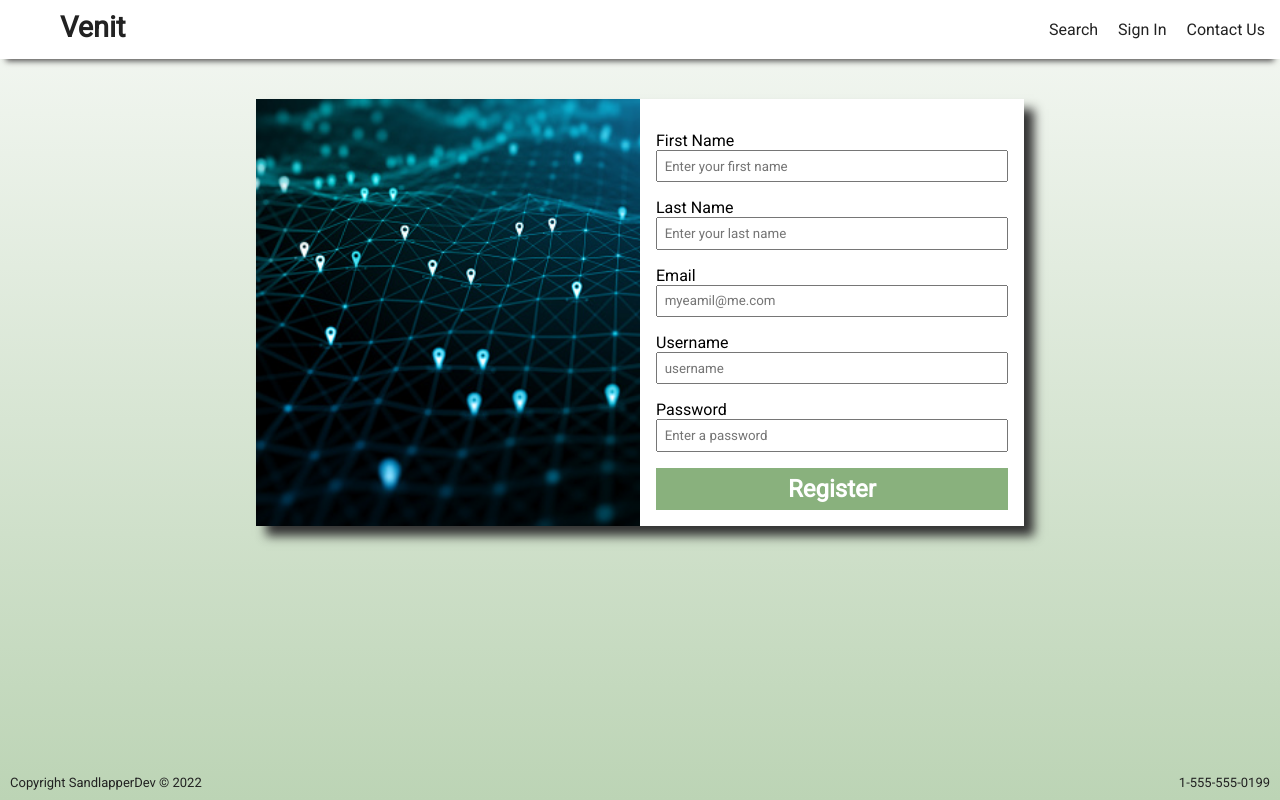
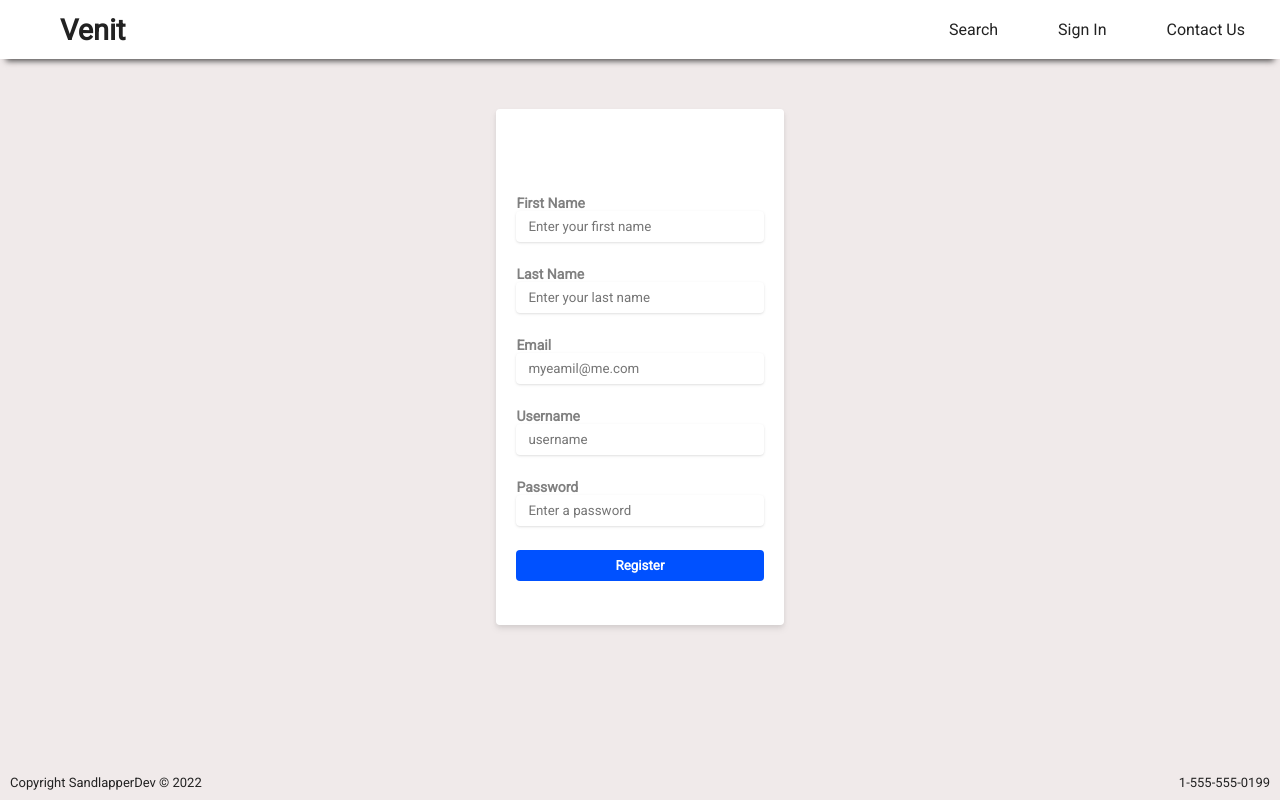
Before and after one commit to jlybrand/Venit, a Node server app: page /users/register in a window 1280 px wide. Run offline with Node 20, Linux system fonts and the light colour scheme.

Commit message:
removed commented code and style changes

```diff
--- a/public/stylesheets/venit.css
+++ b/public/stylesheets/venit.css
@@ -1,17 +1,14 @@
 @import url("https://fonts.googleapis.com/css?family=Roboto");
 
 * {
-  box-sizing: border-box; /* added */
+  box-sizing: border-box;
   font-family: "Roboto", sans-serif;
-  margin: 0; /* added */
+  margin: 0;
   padding: 0;
 }
 
 body {
-  background: linear-gradient(to bottom, #f5f8f4, #bcd4b5);
-  background: -webkit-linear-gradient(to top, #f5f8f4, #bcd4b5);
-  background-repeat: no-repeat;
-  background-attachment: fixed;
+background-color: rgb(240, 234, 234);
   display: flex;
   flex-direction: column;
   min-height: 100vh;
@@ -19,7 +16,7 @@ body {
 }
 
 .nav-bar {
-  /* align-items: center; */
+  align-items: center;
   background-color: #fff;
   box-shadow: 0 8px 6px -6px rgb(77, 75, 75);
   display: flex;
@@ -67,12 +64,11 @@ body {
 }
 
 .nav-list > li {
-  border-top: solid black 1px;
   padding: 10px;
 }
 
 nav > ul > li > a {
-  color: #222;
+  /* color: #222; */
   text-decoration: none;
 }
 
@@ -105,73 +101,11 @@ footer {
   justify-content: center;
 }
 
-#form-content {
-  box-shadow: 10px 10px 10px #333;
-  flex: 1;
-  display: flex;
-  flex-wrap: wrap;
-  justify-content: center;
-  margin: 0 auto;
-}
-
-#form-right {
-  flex: 1;
-  display: flex;
-  flex-direction: column;
-}
-
-#form-detail {
-  flex: 1;
-  background-color: #fff;
-  display: flex;
-  flex-direction: column;
-  padding: 1em;
-  flex-basis: 100%;
-}
-
-.form-text {
-  align-items: center;
-  flex: 1;
-  display: flex;
-  flex-direction: column;
-  font-weight: 600;
-  padding: 1em;
-  justify-content: space-around;
-}
 
 .form-text > h2, .form-text > h3 {
-  color: #fff;
   font-size: 2.2em;
   font-weight: bold;
   text-align: center;
-}
-
-.form-text > h2 {
-  color:#222;
-}
-
-
-/* #form-detail > h2 {
-  align-self: center;
-  font-weight: 700;
-  color: rgb(75, 77, 75);
-  font-size: 2em;
-} */
-
-.search-img-wrap {
-  flex-basis: 100%;
-  flex: 1;
-  background-image: url("/images/moritz-kindler.jpg");
-  background-size: cover;
-  background-position: 85%;
-}
-
-.register-img-wrap {
-  flex-basis: 100%;
-  flex: 1;
-
-  background-image: url("/images/istockphoto-1286943539-170667a.jpg");
-  background-size: cover;
 }
 
 a.link {
@@ -298,16 +232,22 @@ ul.flash {
   display: flex;
 }
 
+.nav-list.active {
+  background-color: rgb(68, 66, 66);
+  color: white;
+  height: 20vh;
+}
+
+
+.nav-list.active li a {
+  color: white;
+}
+
 @media only screen and (min-width: 600px) {
-  #form-content {
+  /* #form-content {
     width: 60%;
     margin-top: 40px;
-  }
-
-  #form-right,
-  #form-detail {
-    flex-basis: 33%;
-  }
+  } */
 
   .nav-bar {
     flex-direction: row;
@@ -324,11 +264,95 @@ ul.flash {
     justify-content: flex-end;
   }
 
-  .nav-list > li {
-    border-top: none;
+  nav > ul > li > a {
+    color: #222;
+    padding: 20px;
   }
 
   .menu {
     display: none;
   }
 }
+
+.form-wrapper {
+  display: flex;
+  flex-direction: column;
+  max-width: 560px;
+  margin: auto;
+}
+
+#register-form-messsage {
+  color: black;
+  padding-bottom: 30px;
+}
+
+.claim-message {
+  padding-top: 20px;
+}
+
+.search-form, .register-form {
+  background-color: white;
+  max-width: 576px;
+  margin: auto;
+  padding: 24px 20px 32px 20px;
+  border-radius: 4px;
+  filter: drop-shadow(0 4px 3px rgb(0 0 0 / 0.07)) drop-shadow(0 2px 2px rgb(0 0 0 / 0.06));
+ }
+
+
+ .search-form__row, .register-form__row{
+  padding: 12px 0 12px 0;
+ }
+
+ .search-form__row label, .register-form__row label {
+  color: gray;
+  font-size: 14px;
+  font-weight: bold;
+  padding-bottom: 12px;
+ }
+
+ .search-form__row input, .register-form__row input {
+  appearance: none;
+  box-shadow: 0 1px 3px 0 rgb(0 0 0 / 0.1), 0 1px 2px -1px rgb(0 0 0 / 0.1);
+  border: none;
+  border-radius: 4px;
+  width: 100%;
+  padding: 8px 12px 8px 12px;
+  color: gray;
+ }
+
+ .search-form__row input:focus, .register-form__row input:focus {
+  outline: 2px solid transparent;
+  outline-offset: 2px;
+  box-shadow: 0 10px 15px -3px rgb(0 0 0 / 0.1), 0 4px 6px -4px rgb(0 0 0 / 0.1);
+ }
+
+ .search-form__row select, .register-form__row select {
+  background-color: white;
+  box-shadow: 0 1px 3px 0 rgb(0 0 0 / 0.1), 0 1px 2px -1px rgb(0 0 0 / 0.1);
+  border: none;
+  border-radius: 4px;
+  padding: 8px 12px 8px 12px;
+  width: 100%;
+
+ }
+
+ .search-form button, .register-form button {
+  background-color: rgb(36, 36, 212);
+  border: none;
+  border-radius: 4px;
+  color: white;
+  font-weight: bold;
+  padding: 8px 12px 8px 12px;
+  width: 100%;
+ }
+
+ .search-form button:hover, .register-form button {
+  background-color: rgb(0, 81, 255);
+ }
+
+ @media (min-width: 640px) {
+  .search-form, .register-form  {
+    margin-top: 50px;
+  }
+ }
--- a/views/register.pug
+++ b/views/register.pug
@@ -1,31 +1,30 @@
 extends layout
 
 block content
-  #page-content-column
-    #form-content
-      #form-right(class="register-img-wrap")
+
+    form.register-form(method='POST', action='/users/register')
+      #register-form-messsage
         .form-text
-          h3= eligibilityMsg
-          h3= claimMsg
-      form#form-detail(method='POST', action='/users/register')
-        if errorMessages && errorMessages.length > 0
-          ul.flash
-            each message in errorMessages
-              li.error= message
-        .form-row
-          label#firstname(for='firstname') First Name
-          input(type="text" name="firstname" placeholder="Enter your first name" value=firstname)
-        .form-row
-          label#lastname(for="lastname") Last Name
-          input#zipcode(type="text" name="lastname" placeholder="Enter your last name" value=lastname)
-        .form-row
-          label(for="email") Email
-          input#email(type="email" name="email" placeholder="myeamil@me.com" value=email)
-        .form-row
-          label(for="username") Username
-          input#email(type="text" name="username" placeholder="username" value=username)
-        .form-row
-          label(for="password") Password
-          input#password(type="password" name="password" placeholder="Enter a password" value='')
-        .form-row
-          button#submit-bttn(type='submit') Register
+          h3.eligibility-message= eligibilityMsg
+          h3.claim-message= claimMsg
+      if errorMessages && errorMessages.length > 0
+        ul.flash
+          each message in errorMessages
+            li.error= message
+      .register-form__row
+        label#firstname(for='firstname') First Name
+        input(type="text" name="firstname" placeholder="Enter your first name" value=firstname)
+      .register-form__row
+        label#lastname(for="lastname") Last Name
+        input#zipcode(type="text" name="lastname" placeholder="Enter your last name" value=lastname)
+      .register-form__row
+        label(for="email") Email
+        input#email(type="email" name="email" placeholder="myeamil@me.com" value=email)
+      .register-form__row
+        label(for="username") Username
+        input#email(type="text" name="username" placeholder="username" value=username)
+      .register-form__row
+        label(for="password") Password
+        input#password(type="password" name="password" placeholder="Enter a password" value='')
+      .register-form__row
+        button(type='submit') Register
```
Also changed, not shown: components/search/searchController.js (+34 -42 lines), components/search/searchDAL.js (+54 -32 lines), lib/db-query.js (+6 -7 lines), views/search.pug (+25 -31 lines), bin/www.
